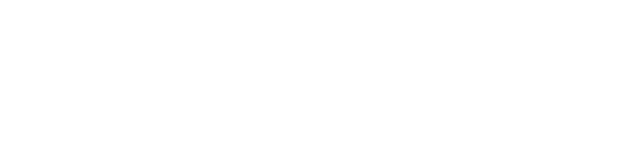
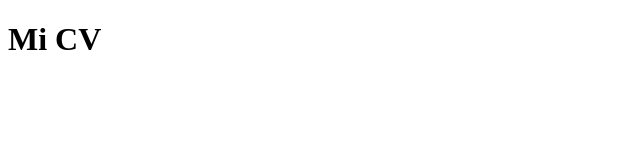
Before and after one commit to charlos/mi-cv, a plain HTML site: page index.html in a window 1280 px wide. Shown: the whole page, without its empty margins (0-640 px from the left). Drawn offline with Linux system fonts and the light colour scheme.

Commit message:
Se agrega un h1

```diff
--- a/index.html
+++ b/index.html
@@ -7,6 +7,6 @@
     <title>Document</title>
 </head>
 <body>
-
+    <h1>Mi CV</h1>
 </body>
 </html>
```
